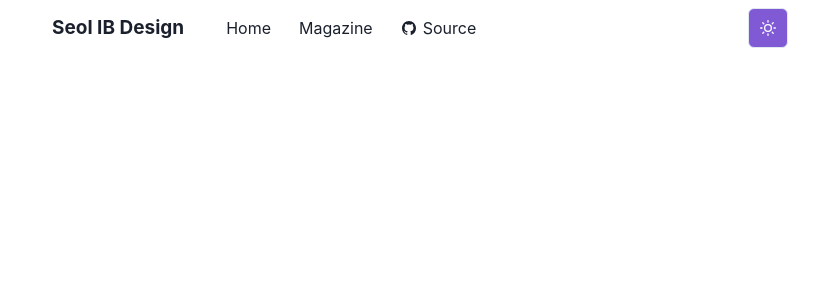
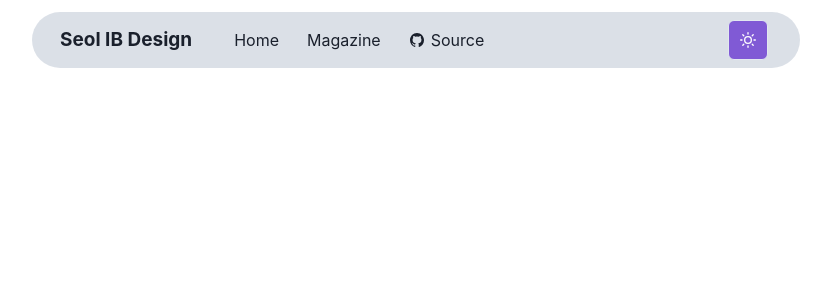
Before and after one commit to cattynip/seolibdesign, a Next.js app: page / in a window 1280 px wide. Shown: the top 300 px of the page, without its empty margins (224-1055 px from the left). Built offline with nearby package versions, Linux system fonts and the light colour scheme.

Commit message:
refactor(header): make it floated and blurred
I developed the Header as a floating and blur background thing. So, it looked just more modern!

```diff
--- a/components/Header.tsx
+++ b/components/Header.tsx
@@ -22,18 +22,19 @@ import { IoLogoGithub } from 'react-icons/io5';
 
 const Header = () => {
   return (
-    <Box position="fixed" as="nav" w="100%">
+    <Box position="fixed" top={3} px={2} as="nav" w="100%">
       <Container
         display="flex"
         py={2}
-        px={3}
+        px={5}
+        pr={8}
         width="100%"
         maxW="container.md"
         flexWrap="wrap"
         alignItems="center"
         justifyContent="space-between"
-        bg="transparent"
-        blur={'lg'}
+        bg={useColorModeValue('#A0AEBF60', '#2B6CB060')}
+        css={{ backdropFilter: 'blur(6px)' }}
         borderRadius="full"
       >
         {
@@ -73,13 +74,12 @@ const Header = () => {
               <Menu isLazy>
                 <MenuButton
                   as={Button}
-                  py={4}
-                  px={2}
                   transition="all 0.2s"
                   bg={useColorModeValue('gray.300', 'white')}
                   textColor="black"
                   borderRadius="md"
-                  borderWidth="1px"
+                  borderWidth={1}
+                  p={0}
                   _hover={{
                     bg: '#435270',
                     textColor: 'white'
--- a/components/ThemeChanger.tsx
+++ b/components/ThemeChanger.tsx
@@ -20,8 +20,7 @@ const ThemeChanger = () => {
       _hover={{
         backgroundColor: useColorModeValue('orange.400', 'purple.500')
       }}
-      py={4}
-      px={2}
+      p={0}
     >
       {colorMode === 'light' ? <SunIcon /> : <MoonIcon />}
     </Button>
```
